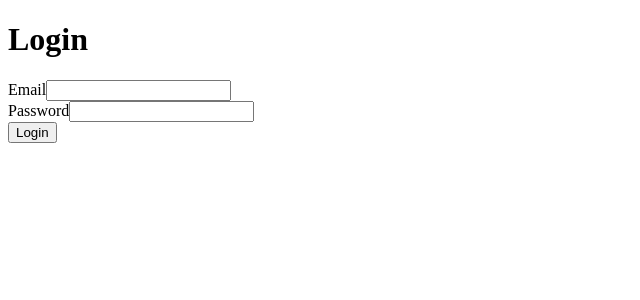
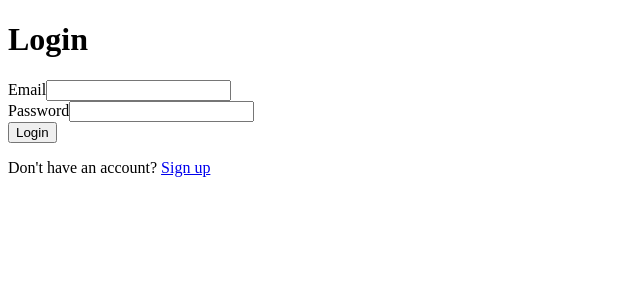
Before and after one commit to WebProgGroup17/filmio, a React app in the folder frontend/: page /login in a window 1280 px wide. Shown: the top 300 px of the page, without its empty margins (0-640 px from the left). Built offline with nearby package versions, Linux system fonts and the light colour scheme; no server answers; the HTML template or start-up script is replaced by a standard one.

Commit message:
link sign up and log in

```diff
--- a/frontend/src/App.jsx
+++ b/frontend/src/App.jsx
@@ -3,6 +3,7 @@
 import SearchResults from "./pages/SearchResults";
 import OneMovieData from "./pages/OneMovieData";
 import Login from "./pages/Login";
+import Signup from "./pages/Signup";
 import "./App.css";
 
 function App() {
@@ -13,6 +14,7 @@
         <Route path="/search" element={<SearchResults />} />
         <Route path="/movies/:id" element={<OneMovieData />} />
         <Route path="/login" element={<Login />} />
+        <Route path="/signup" element={<Signup />} />
       </Routes>
     </BrowserRouter>
   );
--- a/frontend/src/pages/Login.jsx
+++ b/frontend/src/pages/Login.jsx
@@ -1,5 +1,5 @@
 import { useState } from "react";
-import { useNavigate } from "react-router-dom";
+import { Link, useNavigate } from "react-router-dom";
 import { useAuth } from "../contexts/AuthContext.jsx";
 
 function Login() {
@@ -56,6 +56,10 @@
           Login
         </button>
       </form>
+
+      <p>
+        Don&apos;t have an account? <Link to="/signup">Sign up</Link>
+      </p>
     </div>
   );
 }
```
